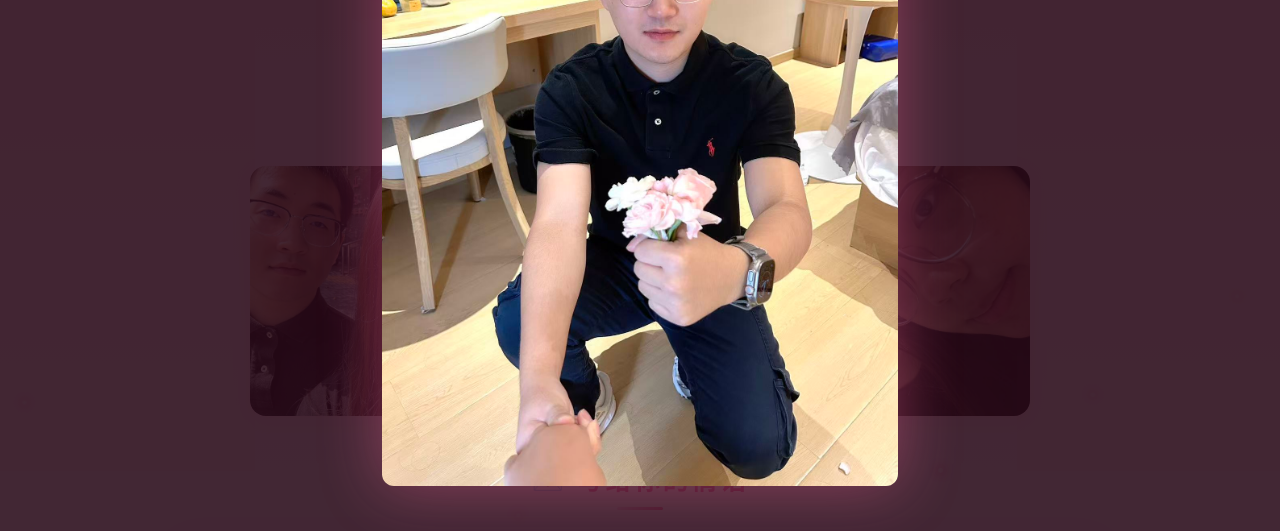
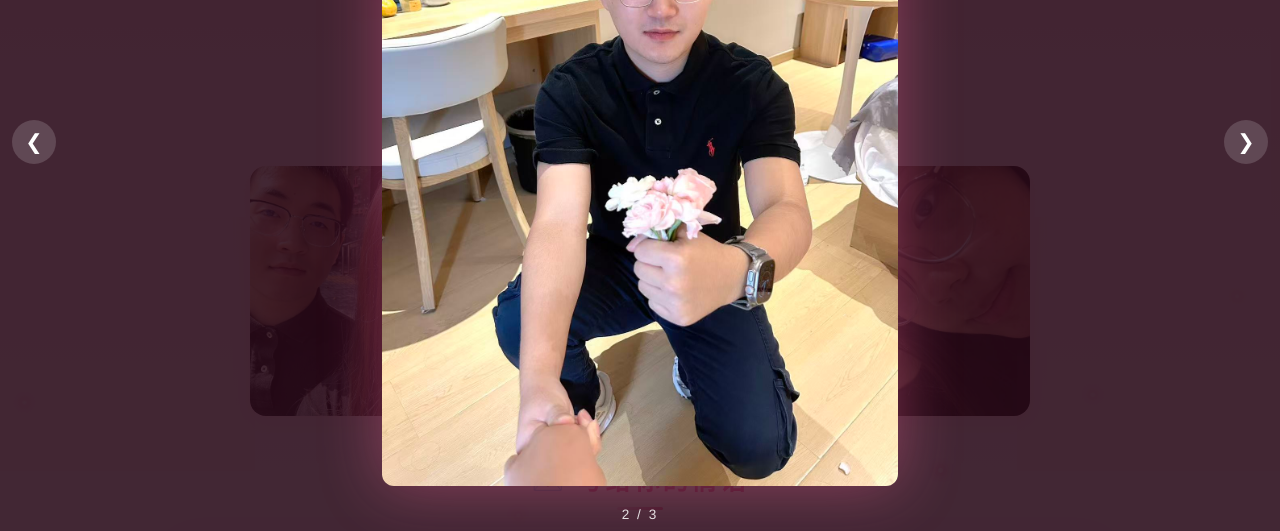
Before and after one commit to liyejiangkuan/our-story, a plain HTML site: page index.html in a window 1280 px wide. Both pictures are taken after a click on the element 640 px from the left and 549 px from the top of the page. Shown: the part 258-789 px from the top of the page. Drawn offline with Linux system fonts and the light colour scheme.

Commit message:
新增灯箱左右切换与首屏淡入动画

```diff
--- a/index.html
+++ b/index.html
@@ -197,6 +197,18 @@
     to   { transform: rotate(360deg); }
   }
 
+  /* ---- 首屏淡入 ---- */
+  .fade-in { opacity: 0; animation: fadeUp 0.7s ease forwards; }
+  .fade-photo { opacity: 0; animation: fadeIn 0.6s ease forwards; }
+  @keyframes fadeUp {
+    from { opacity: 0; transform: translateY(14px); }
+    to   { opacity: 1; transform: none; }
+  }
+  @keyframes fadeIn {
+    from { opacity: 0; }
+    to   { opacity: 1; }
+  }
+
   #lightbox {
     position: fixed;
     inset: 0;
@@ -216,6 +228,36 @@
     border-radius: 12px;
     box-shadow: 0 0 60px rgba(255, 107, 157, 0.4);
   }
+  .lightbox-arrow {
+    position: absolute;
+    top: 50%;
+    transform: translateY(-50%);
+    width: 44px;
+    height: 44px;
+    border-radius: 50%;
+    border: none;
+    cursor: pointer;
+    background: rgba(255, 255, 255, 0.16);
+    color: #fff;
+    font-size: 1.3rem;
+    display: flex;
+    align-items: center;
+    justify-content: center;
+    -webkit-tap-highlight-color: transparent;
+  }
+  .lightbox-arrow:active { background: rgba(255, 255, 255, 0.3); }
+  #lbPrev { left: 12px; }
+  #lbNext { right: 12px; }
+  #lbCount {
+    position: absolute;
+    bottom: 20px;
+    left: 50%;
+    transform: translateX(-50%);
+    color: rgba(255, 255, 255, 0.85);
+    font-size: 0.85rem;
+    letter-spacing: 2px;
+  }
+  body.no-scroll { overflow: hidden; }
 
   @media (max-width: 600px) {
     .photo-wall { grid-template-columns: repeat(2, 1fr); gap: 10px; }
@@ -223,6 +265,7 @@
   }
   @media (prefers-reduced-motion: reduce) {
     * { animation: none !important; transition: none !important; }
+    .fade-in, .fade-photo { opacity: 1 !important; }
   }
 </style>
 </head>
@@ -234,23 +277,23 @@
 
   <div class="wrap">
     <header class="hero">
-      <h1><span class="heart-beat">💗</span> 我们的恋爱时光</h1>
-      <p class="since-line" id="sinceLine"></p>
-      <div class="countdown">
+      <h1 class="fade-in" style="animation-delay:.1s"><span class="heart-beat">💗</span> 我们的恋爱时光</h1>
+      <p class="since-line fade-in" style="animation-delay:.25s" id="sinceLine"></p>
+      <div class="countdown fade-in" style="animation-delay:.4s">
         <div class="unit"><div class="num" id="d">0</div><span class="lab">天</span></div>
         <div class="unit"><div class="num" id="h">0</div><span class="lab">时</span></div>
         <div class="unit"><div class="num" id="m">0</div><span class="lab">分</span></div>
         <div class="unit"><div class="num" id="s">0</div><span class="lab">秒</span></div>
       </div>
-      <p class="count-note">在一起的每一秒，都值得纪念 ❤</p>
+      <p class="count-note fade-in" style="animation-delay:.55s">在一起的每一秒，都值得纪念 ❤</p>
     </header>
 
     <section class="section">
-      <h2>📷 我们的合照</h2>
+      <h2 class="fade-in" style="animation-delay:.6s">📷 我们的合照</h2>
       <div class="photo-wall" id="photoWall"></div>
     </section>
 
-    <section class="section">
+    <section class="section fade-in" style="animation-delay:.95s">
       <h2>💌 写给你的情话</h2>
       <div class="love-letter">
         <p>烨子今年考研一志愿上岸。可对我来说，爱是每天醒来第一个想到你，是看到好吃的第一反应是带给你。世界很大，人很多，但我的目光，只落在你一个人身上。谢谢你来到我的生命里，让每一个平凡的日子都闪闪发光。往后的路还很长，我想牵着你的手，慢慢走完。遇到了你，我的生活变成了彩色。</p>
@@ -258,10 +301,15 @@
       </div>
     </section>
 
-    <footer>❤ 遇见你，是我最大的幸运 ❤</footer>
+    <footer class="fade-in" style="animation-delay:1.15s">❤ 遇见你，是我最大的幸运 ❤</footer>
   </div>
 
-  <div id="lightbox"><img id="lightboxImg" alt="合照" /></div>
+  <div id="lightbox">
+    <button class="lightbox-arrow" id="lbPrev" title="上一张">❮</button>
+    <img id="lightboxImg" alt="合照" />
+    <button class="lightbox-arrow" id="lbNext" title="下一张">❯</button>
+    <span id="lbCount"></span>
+  </div>
 
   <script>
     /* ==================== 在这里修改配置 ==================== */
@@ -323,7 +371,8 @@
 
     PHOTOS.forEach((src, i) => {
       const div = document.createElement('div');
-      div.className = 'photo';
+      div.className = 'photo fade-photo';
+      div.style.animationDelay = (0.7 + i * 0.12) + 's';
       const img = document.createElement('img');
       img.src = src;
       img.alt = '合照 ' + (i + 1);
@@ -333,16 +382,49 @@
       wall.appendChild(div);
     });
 
-    /* ---- 点击照片看大图（手机上没法悬停，点一下也能看） ---- */
+    /* ---- 照片灯箱：左右箭头 / 手机滑动 / 键盘方向键 ---- */
     const lightbox = $('lightbox');
     const lightboxImg = $('lightboxImg');
+    const lbCount = $('lbCount');
+    let lbIndex = 0;
+
+    function getImgs() { return wall.querySelectorAll('img'); }
+    function showPhoto(i) {
+      const imgs = getImgs();
+      lbIndex = (i + imgs.length) % imgs.length;
+      lightboxImg.src = imgs[lbIndex].src;
+      lbCount.textContent = (lbIndex + 1) + ' / ' + imgs.length;
+    }
+    function openLightbox(i) {
+      showPhoto(i);
+      lightbox.classList.add('show');
+      document.body.classList.add('no-scroll');
+    }
+    function closeLightbox() {
+      lightbox.classList.remove('show');
+      document.body.classList.remove('no-scroll');
+    }
     wall.addEventListener('click', e => {
       const img = e.target.closest('img');
       if (!img) return;
-      lightboxImg.src = img.src;
-      lightbox.classList.add('show');
+      openLightbox(Array.prototype.indexOf.call(getImgs(), img));
     });
-    lightbox.addEventListener('click', () => lightbox.classList.remove('show'));
+    $('lbPrev').addEventListener('click', e => { e.stopPropagation(); showPhoto(lbIndex - 1); });
+    $('lbNext').addEventListener('click', e => { e.stopPropagation(); showPhoto(lbIndex + 1); });
+    lightbox.addEventListener('click', e => { if (e.target === lightbox) closeLightbox(); });
+    document.addEventListener('keydown', e => {
+      if (!lightbox.classList.contains('show')) return;
+      if (e.key === 'ArrowLeft') showPhoto(lbIndex - 1);
+      else if (e.key === 'ArrowRight') showPhoto(lbIndex + 1);
+      else if (e.key === 'Escape') closeLightbox();
+    });
+    // 手机上左右滑动切换
+    let touchX = 0;
+    lightbox.addEventListener('touchstart', e => { touchX = e.touches[0].clientX; }, { passive: true });
+    lightbox.addEventListener('touchend', e => {
+      const dx = e.changedTouches[0].clientX - touchX;
+      if (Math.abs(dx) > 40) showPhoto(lbIndex + (dx < 0 ? 1 : -1));
+    }, { passive: true });
 
     /* ---- 背景音乐 ---- */
     const bgm = $('bgm');
```
